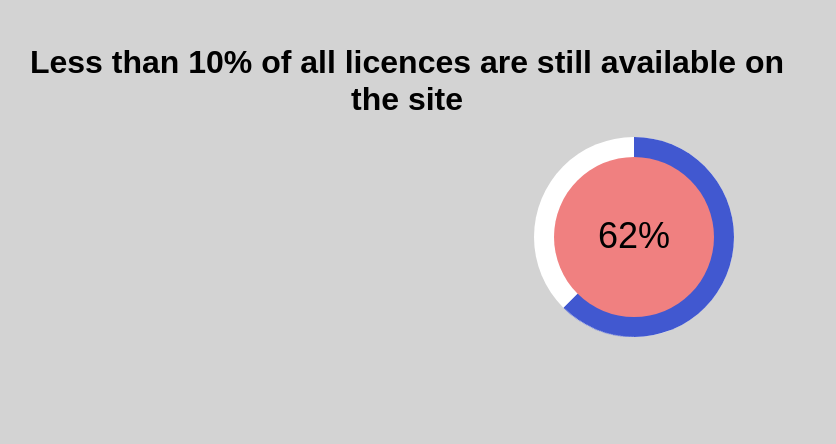
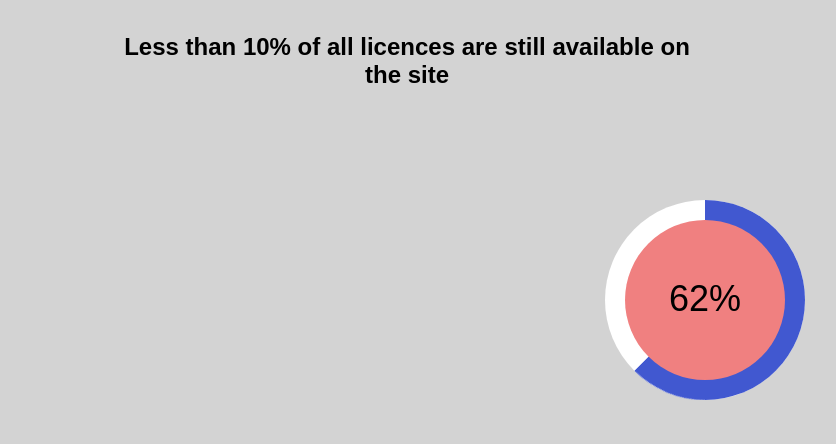
Before and after one commit to IliyanDimovv/IliyanDimovv.github.io, a plain HTML site: page index.html in a window 1280 px wide. Shown: the whole page, without its empty margins (233-1069 px from the left). Drawn offline with Linux system fonts and the light colour scheme.

Commit message:
Add files via upload

```diff
--- a/index.html
+++ b/index.html
@@ -5,7 +5,8 @@
     <meta charset="UTF-8">
     <meta http-equiv="X-UA-Compatible" content="IE=edge">
     <meta name="viewport" content="width=device-width, initial-scale=1.0">
-    <meta http-equiv="refresh" content="7.4; url=https://digiventures-llc.com/" />
+    <!--
+    <meta http-equiv="refresh" content="7.4; url=https://digiventures-llc.com/" /> -->
     <link rel="stylesheet" href="styles.css">
     <title>Digiventures</title>
 </head>
--- a/styles.css
+++ b/styles.css
@@ -15,7 +15,7 @@ body {
 .circular {
   height: 100px;
   width: 100px;
-  position: fixed;
+  position: absolute;
   margin-left: 48%;
   margin-top: 2%;
   transform: scale(2);
@@ -95,7 +95,7 @@ body {
   padding: 5%;
 }
 
-@media screen and (max-width: 320px) {
+/*@media screen and (max-width: 320px) {
   .circular {
     height: 100px;
     width: 100px;
@@ -104,7 +104,72 @@ body {
     transform: scale(1.5);
   }
 
-  #title-switcher {
-    font-size: 20px;
+  @media screen and (max-width: 390px) {
+    .circular {
+      height: 100px;
+      width: 100px;
+      margin-left: 37%;
+      margin-top: 30%;
+      transform: scale(1.5);
+    }
+  }*/
+
+@media only screen and (min-device-width: 320px) and (max-device-width: 414px) {
+
+  .circular {
+    height: 100px;
+    width: 100px;
+    margin-left: 37%;
+    margin-top: 25%;
+    transform: scale(1.5);
+  }
+
+}
+
+@media only screen and (min-width: 820px) {
+
+  .circular {
+    height: 100px;
+    width: 100px;
+    margin-left: 45%;
+    margin-top: 35%;
+    transform: scale(3);
   }
 }
+
+@media only screen and (min-width: 1024px) {
+
+  .circular {
+    height: 100px;
+    width: 100px;
+    margin-left: 45%;
+    margin-top: 10%;
+    transform: scale(2);
+  }
+}
+
+@media only screen and (min-width: 768px) {
+
+  .circular {
+    height: 100px;
+    width: 100px;
+    margin-left: 45%;
+    margin-top: 10%;
+    transform: scale(2);
+  }
+}
+
+@media only screen and (min-width: 540px) {
+
+  .circular {
+    height: 100px;
+    width: 100px;
+    margin-left: 45%;
+    margin-top: 10%;
+    transform: scale(2);
+  }
+}
+
+#title-switcher {
+  font-size: 24px;
+}
```
